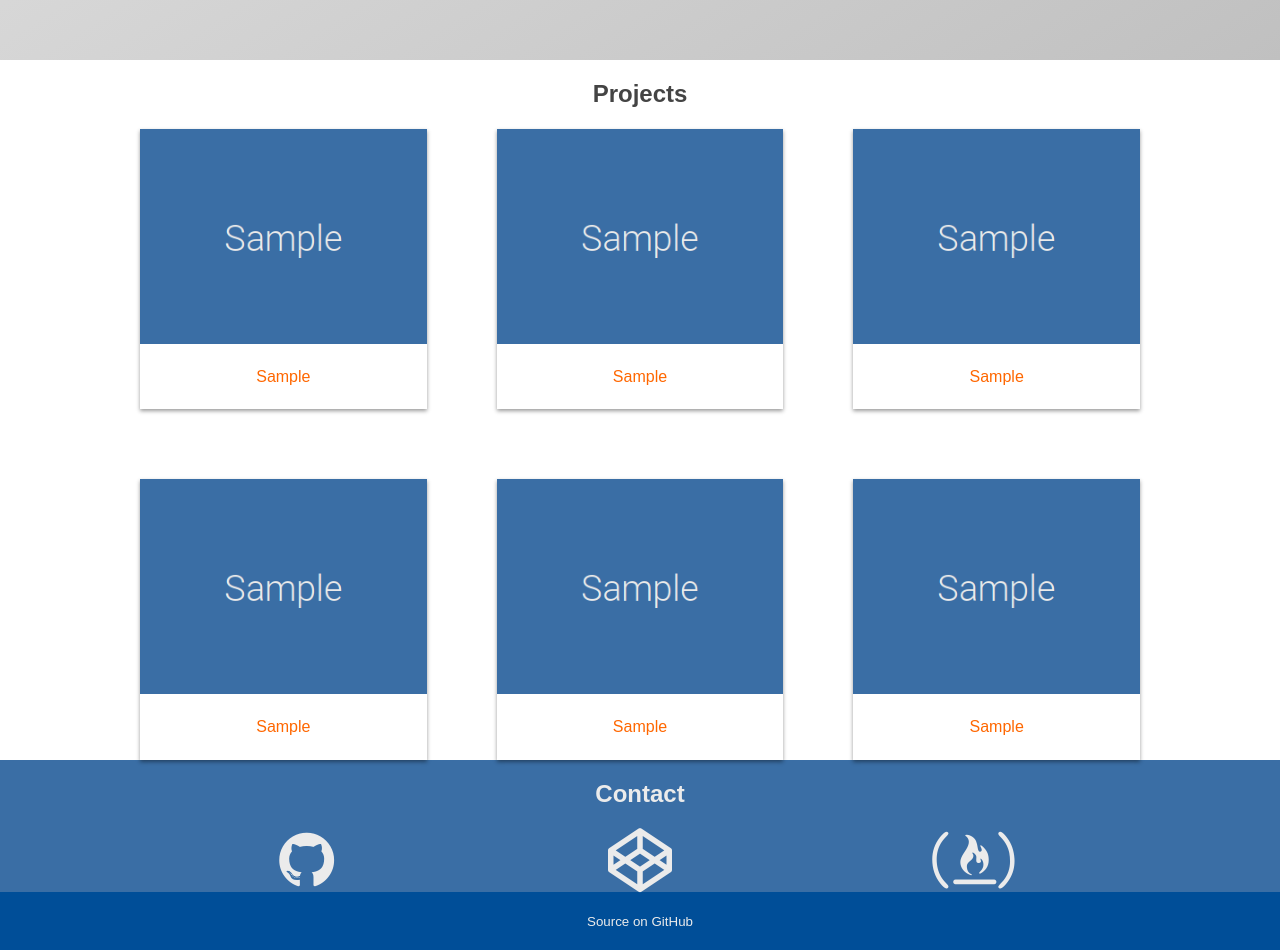
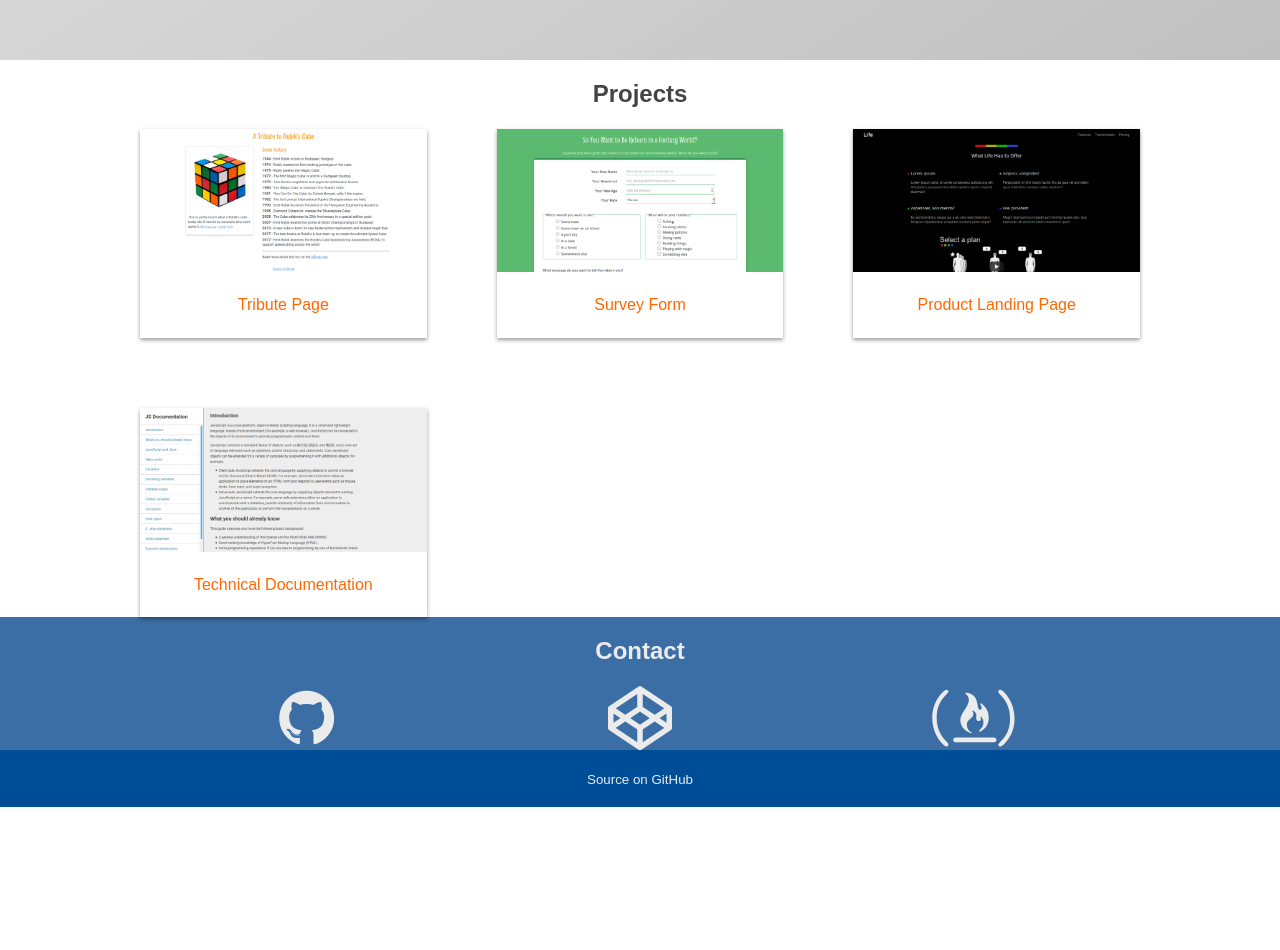
Before and after one commit to kevcomedia/fcc-portfolio, a website: page src/index.html in a window 1280 px wide. Shown: the part 740-1690 px from the top of the page. After the commit the page ends 1547 px from the top, so only its background shows below. Drawn offline with Linux system fonts and the light colour scheme.

Commit message:
Add project thumbnails

```diff
--- a/src/index.html
+++ b/src/index.html
@@ -31,39 +31,27 @@
 
     <div class="gallery container__content">
       <figure class="gallery__item project-tile">
-        <img src="placeholder.png" alt="Sample project thumbnail" class="gallery__thumbnail">
+        <img src="tribute-page.png" alt="Tribute page thumbnail" class="gallery__thumbnail">
         <figcaption class="gallery__caption">
-          <a href="#" class="gallery__link link">Sample</a>
+          <a href="https://gckev-fcc-tribute-page.surge.sh" class="gallery__link link">Tribute Page</a>
         </figcaption>
       </figure>
       <figure class="gallery__item project-tile">
-        <img src="placeholder.png" alt="Sample project thumbnail" class="gallery__thumbnail">
+        <img src="survey-form.png" alt="Survey form thumbnail" class="gallery__thumbnail">
         <figcaption class="gallery__caption">
-          <a href="#" class="gallery__link link">Sample</a>
+          <a href="https://gckev-fcc-survey-form.surge.sh" class="gallery__link link">Survey Form</a>
         </figcaption>
       </figure>
       <figure class="gallery__item project-tile">
-        <img src="placeholder.png" alt="Sample project thumbnail" class="gallery__thumbnail">
+        <img src="landing-page.png" alt="Product landing page thumbnail" class="gallery__thumbnail">
         <figcaption class="gallery__caption">
-          <a href="#" class="gallery__link link">Sample</a>
+          <a href="https://gckev-fcc-product-landing-page.surge.sh" class="gallery__link link">Product Landing Page</a>
         </figcaption>
       </figure>
       <figure class="gallery__item project-tile">
-        <img src="placeholder.png" alt="Sample project thumbnail" class="gallery__thumbnail">
+        <img src="tech-docs.png" alt="Technical documentation page thumbnail" class="gallery__thumbnail">
         <figcaption class="gallery__caption">
-          <a href="#" class="gallery__link link">Sample</a>
-        </figcaption>
-      </figure>
-      <figure class="gallery__item project-tile">
-        <img src="placeholder.png" alt="Sample project thumbnail" class="gallery__thumbnail">
-        <figcaption class="gallery__caption">
-          <a href="#" class="gallery__link link">Sample</a>
-        </figcaption>
-      </figure>
-      <figure class="gallery__item project-tile">
-        <img src="placeholder.png" alt="Sample project thumbnail" class="gallery__thumbnail">
-        <figcaption class="gallery__caption">
-          <a href="#" class="gallery__link link">Sample</a>
+          <a href="https://gckev-fcc-technical-docs.surge.sh" class="gallery__link link">Technical Documentation</a>
         </figcaption>
       </figure>
     </div>
```
Also changed, not shown: src/landing-page.png (added), src/survey-form.png (added), src/tech-docs.png (added), src/tribute-page.png (added).
